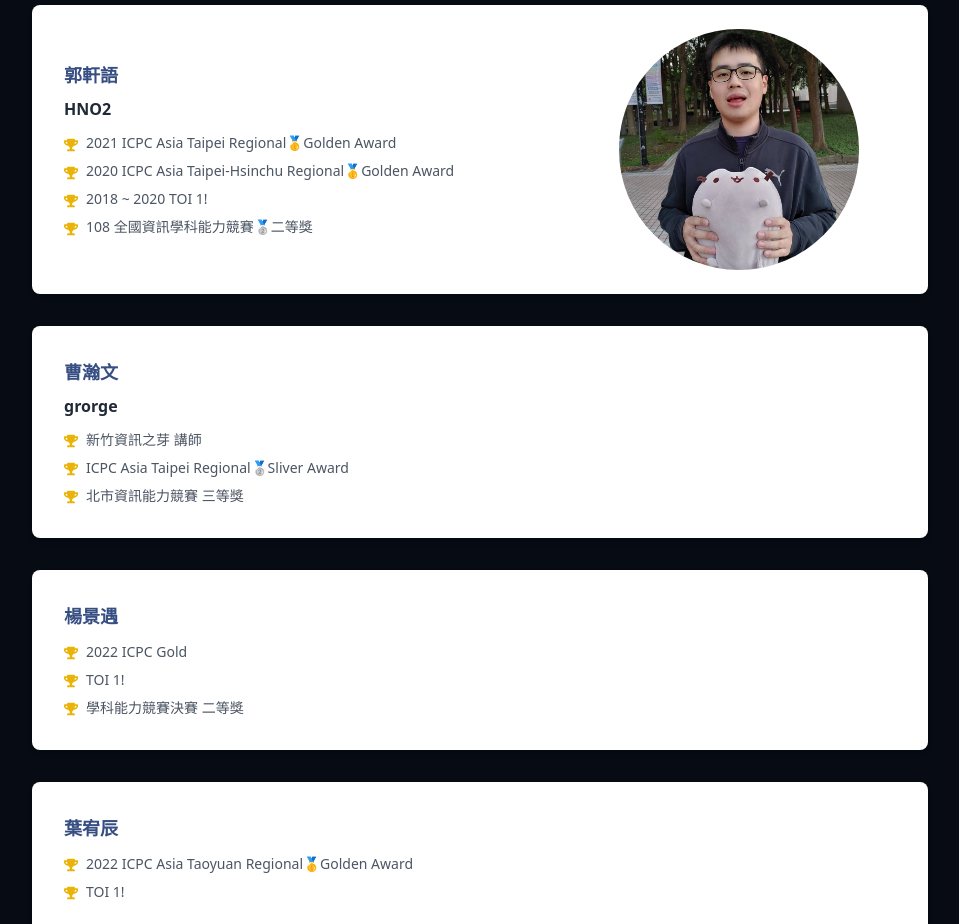
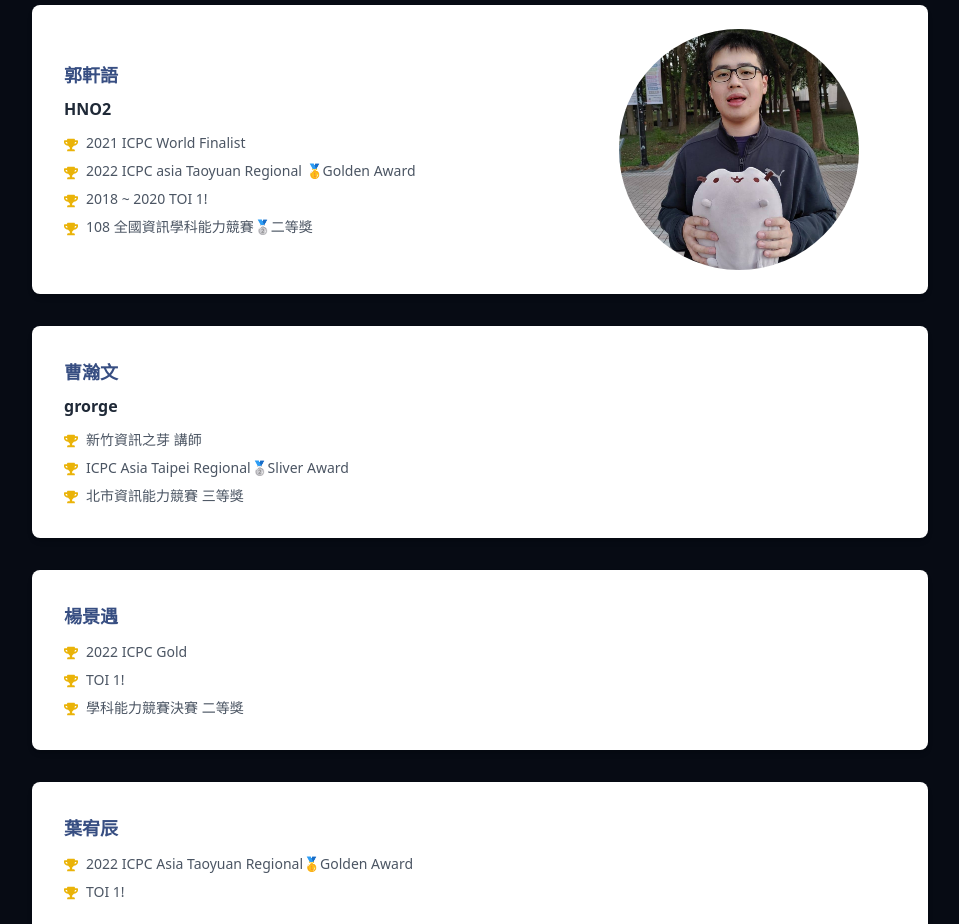
Before and after one commit to ioncamp-internal/web-ionc, a Next.js app: page /lecturers in a window 1280 px wide. Shown: the part 900-1824 px from the top of the page, without its empty margins (160-1119 px from the left). Built offline with nearby package versions, Linux system fonts and the light colour scheme.

Commit message:
update˚

```diff
--- a/src/pages/lecturers/index.js
+++ b/src/pages/lecturers/index.js
@@ -38,9 +38,9 @@ const lecturers = [
         id: "HNO2",
         avatarUrl: HNO2,
         experiences: [
-            "2021 ICPC Asia Taipei Regional🥇Golden Award",
+            "2021 ICPC World Finalist",
             // "110 全國大專電腦軟體設計競賽🥈第四名",
-            "2020 ICPC Asia Taipei-Hsinchu Regional🥇Golden Award",
+            "2022 ICPC asia Taoyuan Regional 🥇Golden Award",
             "2018 ~ 2020 TOI 1!",
             "108 全國資訊學科能力競賽🥈二等獎",
         ],
```
